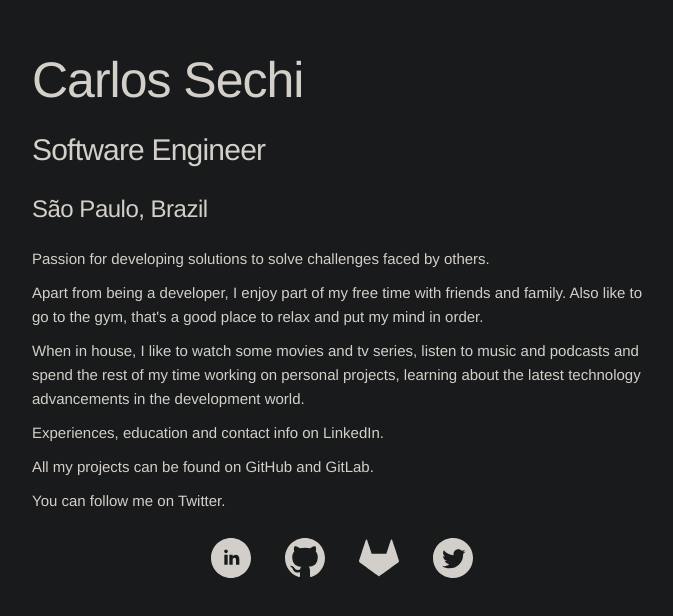
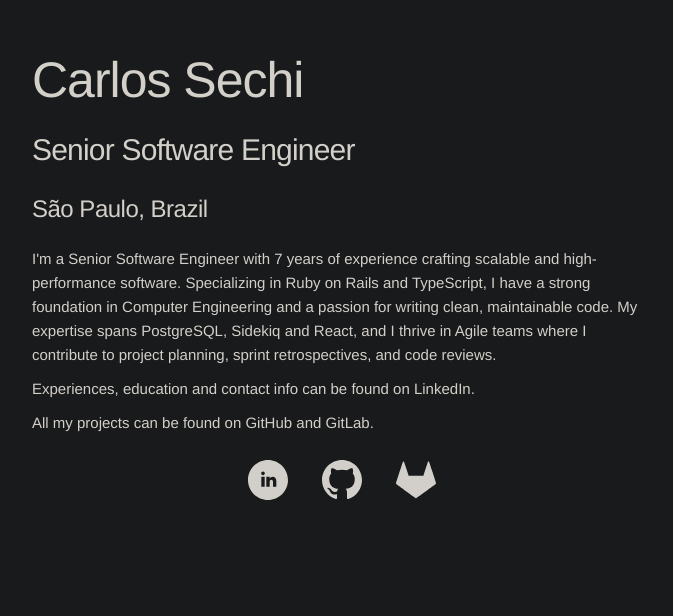
Before and after one commit to clsechi/resume, a website: page app/index.html in a window 1280 px wide. Shown: the whole page, without its empty margins (298-971 px from the left). Drawn offline with Linux system fonts and the light colour scheme.

Commit message:
chore: update index info

```diff
--- a/app/index.html
+++ b/app/index.html
@@ -8,7 +8,7 @@
 
   <title>Carlos Sechi | Software Engineer</title>
 
-  <meta name="description" content="Passion for developing solutions to solve challenges faced by others">
+  <meta name="description" content="Carlos Sechi - Senior Software Engineer with expertise in Ruby on Rails, TypeScript, PostgreSQL, and scalable software solutions">
   <meta name="author" content="Carlos Sechi">
 
   <link rel="manifest" href="manifest.json">
@@ -23,23 +23,16 @@
 <body>
   <main class="container">
     <h1 class="title">Carlos Sechi</h1>
-    <h4>Software Engineer</h4>
+    <h4>Senior Software Engineer</h4>
     <h5>São Paulo, Brazil</h5>
-    <p>Passion for developing solutions to solve challenges faced by others.</p>
     <p>
-      Apart from being a developer, I enjoy part of my free time with
-      friends and family. Also like to go to the gym, that's a good place
-      to relax and put my mind in order.
+      I'm a Senior Software Engineer with 7 years of experience crafting scalable and high-performance software.
+      Specializing in Ruby on Rails and TypeScript, I have a strong foundation in Computer Engineering and a passion
+      for writing clean, maintainable code. My expertise spans PostgreSQL, Sidekiq and React, and I thrive in Agile
+      teams where I contribute to project planning, sprint retrospectives, and code reviews.
     </p>
-    <p>
-      When in house, I like to watch some movies and tv series, listen
-      to music and podcasts and spend the rest of my time working on
-      personal projects, learning about the latest technology
-      advancements in the development world.
-    </p>
-    <p>Experiences, education and contact info on LinkedIn.</p>
+    <p>Experiences, education and contact info can be found on LinkedIn.</p>
     <p>All my projects can be found on GitHub and GitLab.</p>
-    <p>You can follow me on Twitter.</p>
     <div class="text-center">
       <a href="https://www.linkedin.com/in/carlossechi" target="_blank" rel="noopener" title="linkedin">
         <img src="assets/linkedin.svg" alt="linkedin icon" class="icon">
@@ -50,9 +43,6 @@
       <a href="https://gitlab.com/clsechi" target="_blank" rel="noopener" title="gitlab">
         <img src="assets/gitlab.svg" alt="gitlab icon" class="icon">
       </a>
-      <a href="https://twitter.com/carlossechi" target="_blank" rel="noopener" title="twitter">
-        <img src="assets/twitter.svg" alt="twitter icon" class="icon">
-      </a>
     </div>
   </main>
 </body>
```
